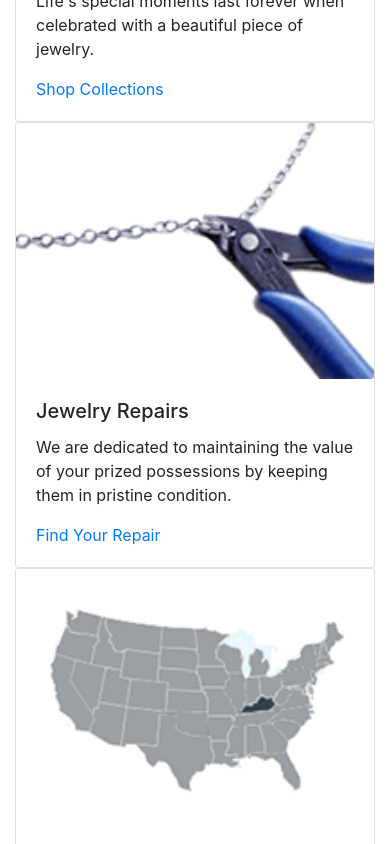
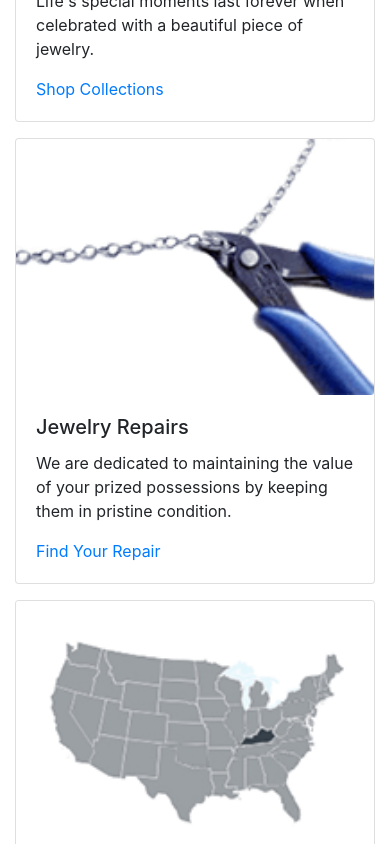
Before and after one commit to shadowlion/aestheticsinjewelry, a Next.js app: page / in a window 390 px wide. Shown: the part 1320-2164 px from the top of the page. Built offline with nearby package versions, Linux system fonts and the light colour scheme.

Commit message:
fix: fix browse card formatting

```diff
--- a/pages/index.tsx
+++ b/pages/index.tsx
@@ -1,5 +1,4 @@
 import Head from "next/head";
-import Link from "next/link";
 import Carousel from "react-bootstrap/Carousel";
 import Card from "react-bootstrap/Card";
 
@@ -82,11 +81,10 @@ const HomePage = () => {
             the investment today.
           </div>
         </section>
-
         <section className="container pt-5">
           <div className="row">
             {services.map((service) => (
-              <div className="col-12 col-md-4" key={service.linkUrl}>
+              <div className="col-12 col-md-4 mb-3" key={service.linkUrl}>
                 <Card>
                   <Card.Img src={`/${service.img}`} alt={service.linkText} />
                   <Card.Body>
```
